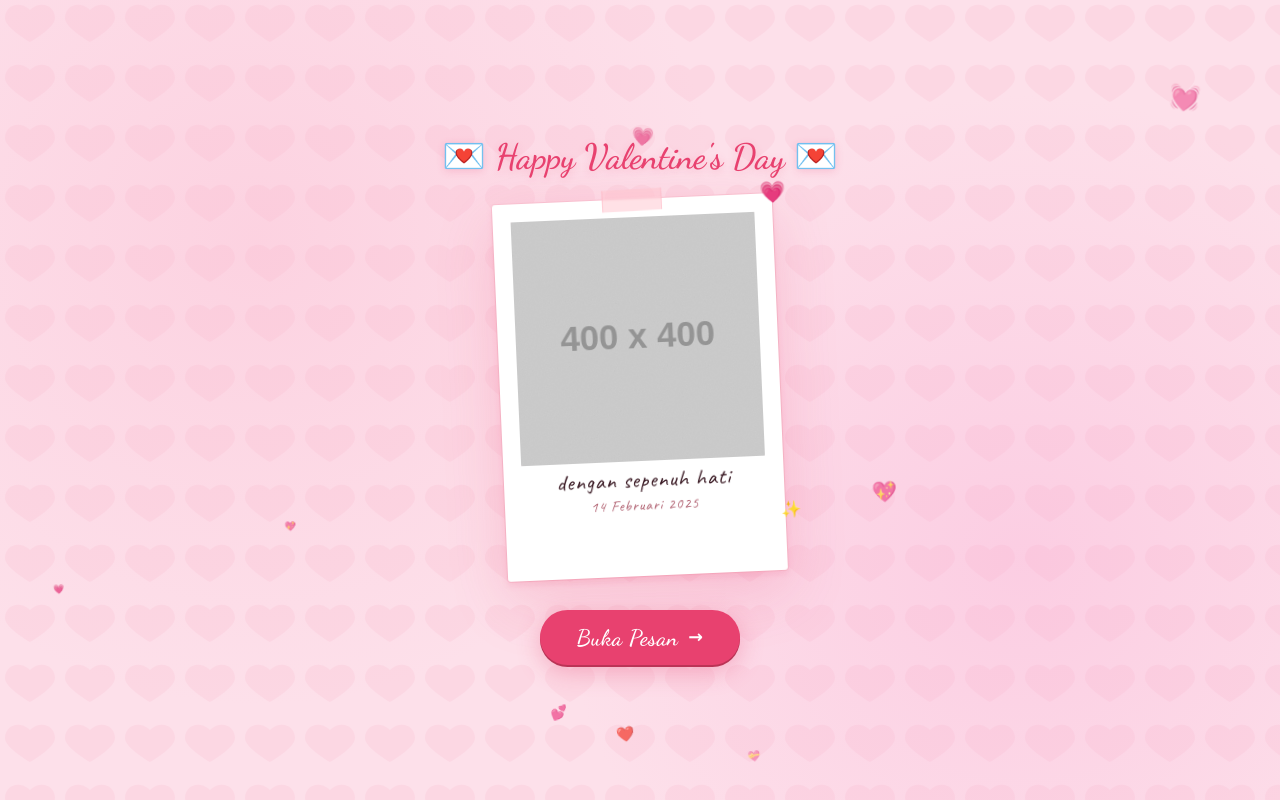
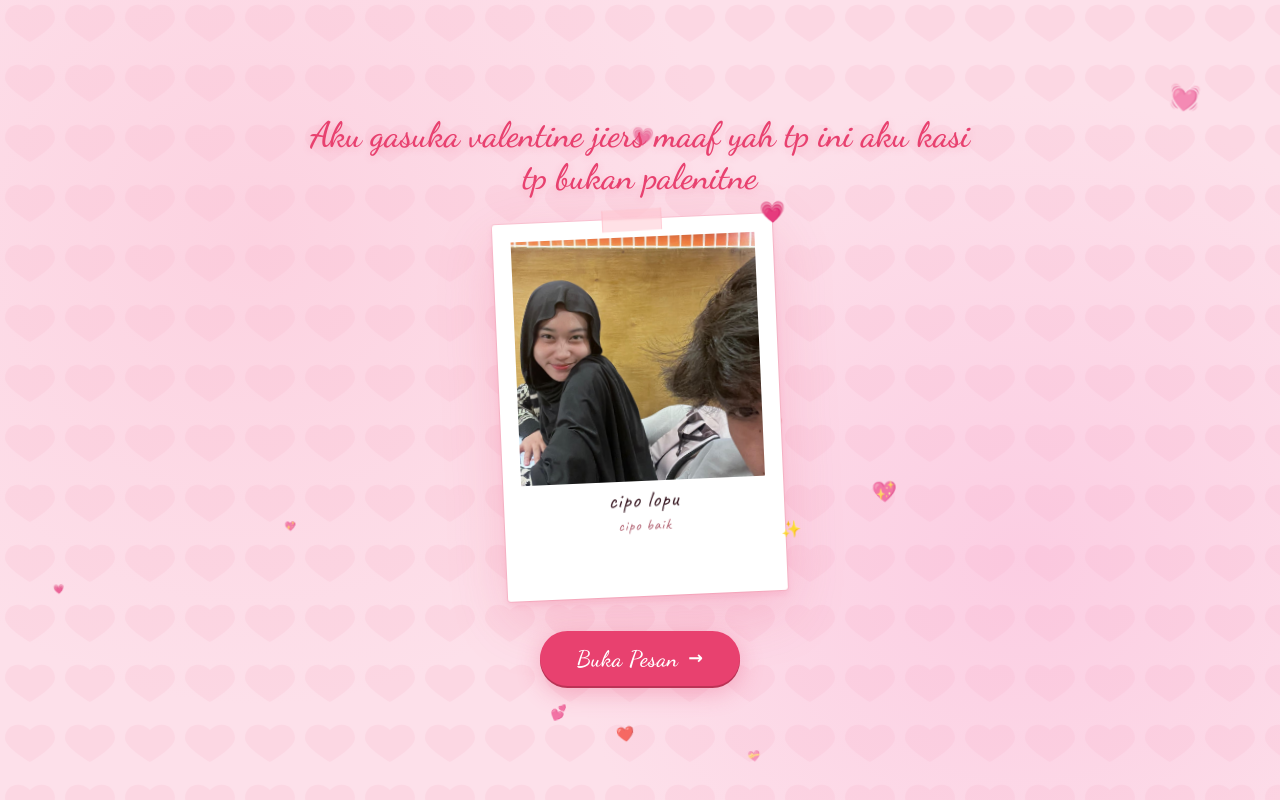
Before and after one commit to adamv4neo/valnetine, a plain HTML site: page index.html in a window 1280 px wide. Drawn offline with Linux system fonts and the light colour scheme; placeholder pictures from the web are drawn by us.

Commit message:
Update index.html

```diff
--- a/index.html
+++ b/index.html
@@ -252,7 +252,8 @@
   <!-- Floating hearts background -->
   <div class="hearts" id="hearts"></div>
 
-  <p class="title">💌 Happy Valentine's Day 💌</p>
+  <p class="title">Aku gasuka valentine jiers maaf yah tp ini aku kasi<br>
+  tp bukan palenitne</p>
 
   <div class="scene">
     <div class="polaroid" id="polaroid">
@@ -266,7 +267,7 @@
           Contoh: src="foto.jpg"
         -->
         <img
-          src="https://via.placeholder.com/400x400/fde0ea/e8416f?text=📷+Your+Photo"
+          src="foto6.jpeg"
           alt="Valentine Photo"
           onerror="this.style.display='none'; document.getElementById('ph').style.display='flex';"
         />
@@ -277,8 +278,8 @@
       </div>
 
       <div class="caption">
-        dengan sepenuh hati
-        <span class="date">14 Februari 2025</span>
+        cipo lopu
+        <span class="date">cipo baik</span>
       </div>
     </div>
   </div>
```
